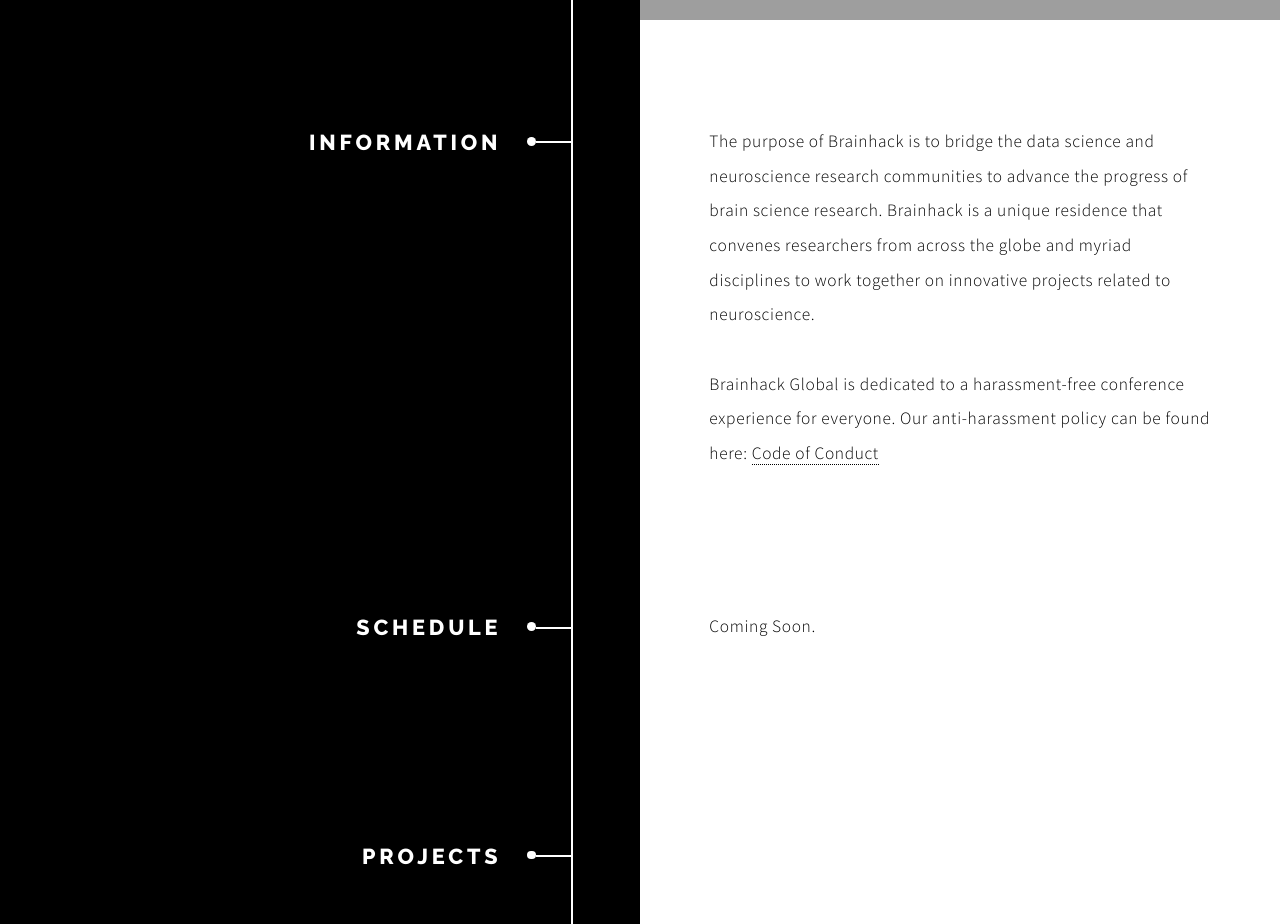
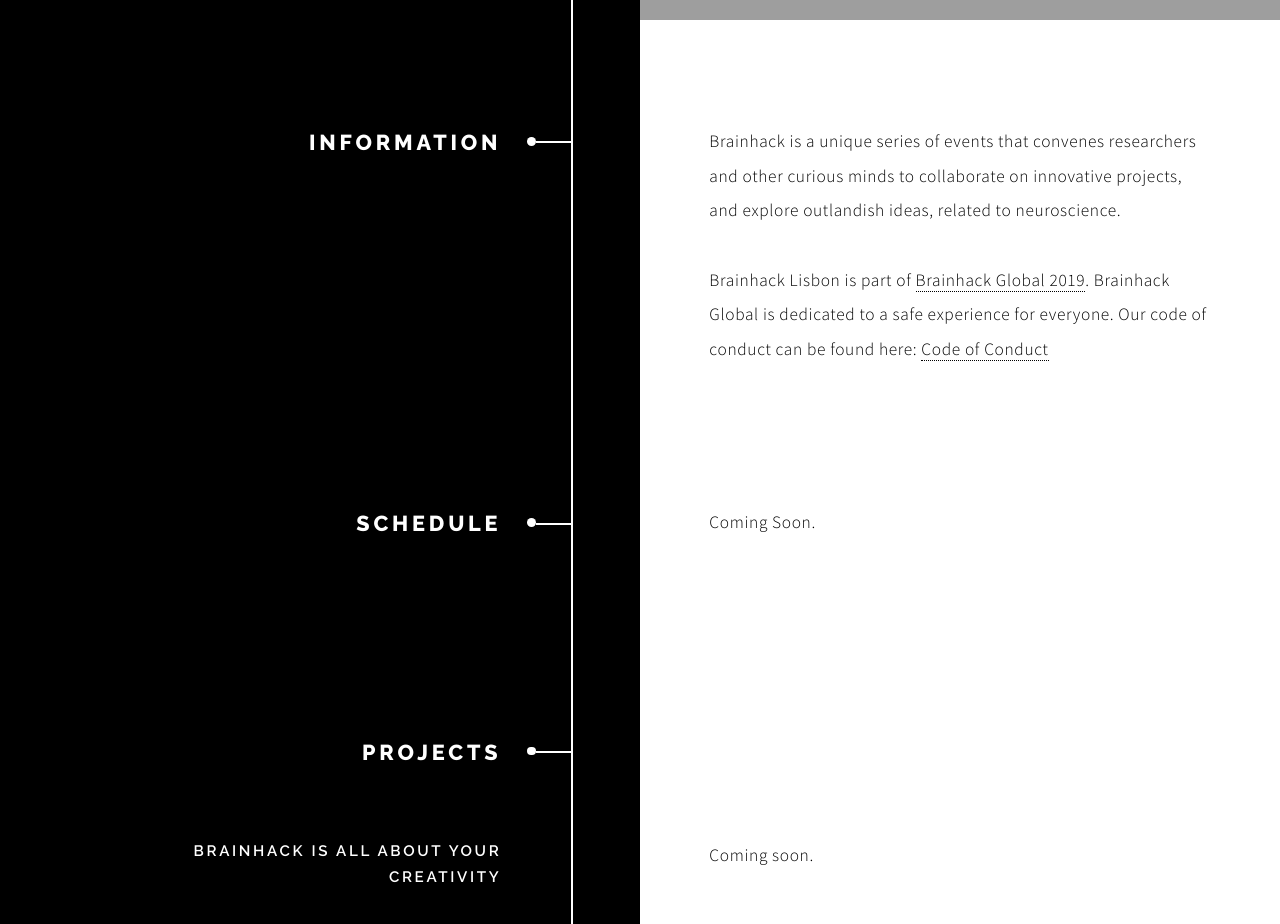
Before and after one commit to bh-lisbon/bh-lisbon.github.io, a plain HTML site: page index.html in a window 1280 px wide. Shown: the part 780-1704 px from the top of the page. Drawn offline with Linux system fonts and the light colour scheme; grey boxes are pictures that could not be loaded.

Commit message:
update text

```diff
--- a/index.html
+++ b/index.html
@@ -41,14 +41,15 @@
 			</header>
 			<div class="content">
 				<p>
-					The purpose of Brainhack is to bridge the data science and neuroscience research
-					communities to advance the progress of brain science research. Brainhack is a unique
-					residence that convenes researchers from across the globe and myriad disciplines to
-					work together on innovative projects related to neuroscience.
+					Brainhack is a unique series of events that convenes researchers and
+					other curious minds to collaborate on innovative projects,
+					and explore outlandish ideas, related to neuroscience.
 				</p>
 				<p>
-					Brainhack Global is dedicated to a harassment-free conference experience for everyone.
-					Our anti-harassment policy can be found here:
+					Brainhack Lisbon is part of
+					<a href="http://www.brainhack.org/global2019/">Brainhack Global 2019</a>.
+					Brainhack Global is dedicated to a safe experience for everyone.
+					Our code of conduct can be found here:
 					<a href="http://www.brainhack.org/code-of-conduct.html">Code of Conduct</a>
 				</p>
 			</div>
```
